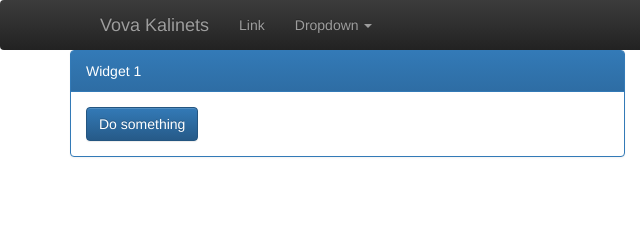
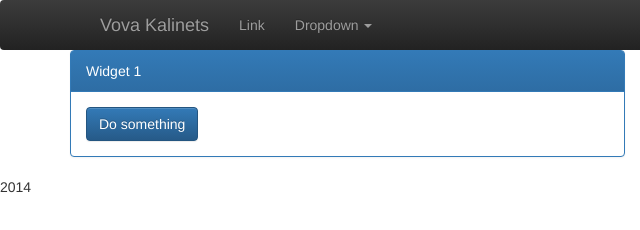
Before and after one commit to kalinets/kalinets.github.io, a plain HTML site: page index.html in a window 1280 px wide. Shown: the full height of the page, 0-640 px from the left. Drawn offline with nearby package versions, Linux system fonts and the light colour scheme; files that its build step writes are made by us from their sources.

Commit message:
Update index.html

```diff
--- a/index.html
+++ b/index.html
@@ -80,4 +80,5 @@
 		<script src="https://maxcdn.bootstrapcdn.com/bootstrap/3.3.1/js/bootstrap.min.js"></script>
 	</body>
 
+	<footer>2014</footer>
 </html>
```
